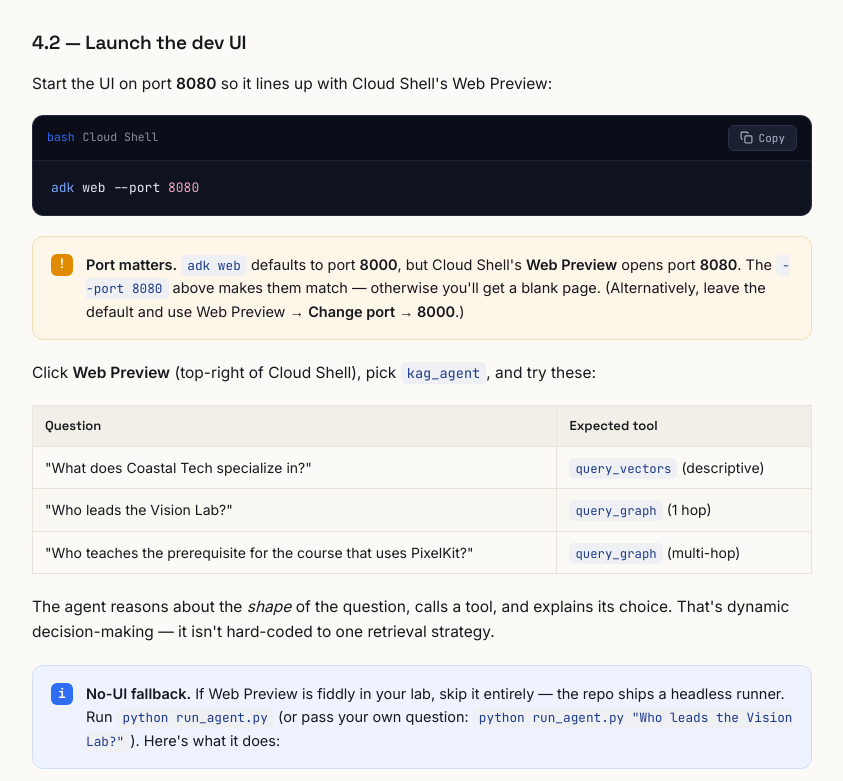
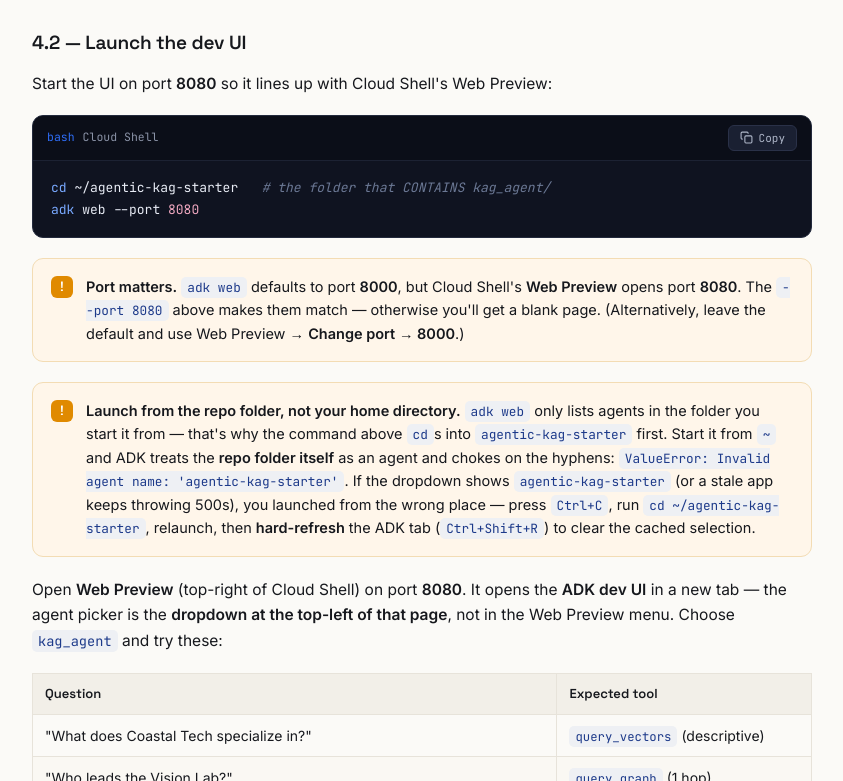
Before and after one commit to pytee/agentic-kag-starter, a plain HTML site: page docs/index.html in a window 1280 px wide. Shown: the part 11219-12000 px from the top of the page, without its empty margins (368-1211 px from the left). Drawn offline with Linux system fonts and the light colour scheme.

Commit message:
Clarify step 4.2: launch adk web from repo folder, fix dropdown confusion
- cd into agentic-kag-starter before 'adk web' (it only lists agents in the
  launch dir)
- warn that launching from ~ misreads the hyphenated repo name as an agent
  (ValueError: Invalid agent name)
- clarify the agent picker is the ADK page dropdown, not the Web Preview menu;
  hard-refresh to clear a stale selection

Co-Authored-By: Claude Opus 4.8 <noreply@anthropic.com>

```diff
--- a/docs/index.html
+++ b/docs/index.html
@@ -532,7 +532,8 @@ def query_vectors(question: str) -> str:
       <p>Start the UI on port <strong>8080</strong> so it lines up with Cloud Shell's Web Preview:</p>
       {{CODE:2}}
       <div class="note warn"><div class="ic">!</div><div><b>Port matters.</b> <code class="inl">adk web</code> defaults to port <b>8000</b>, but Cloud Shell's <b>Web Preview</b> opens port <b>8080</b>. The <code class="inl">--port 8080</code> above makes them match — otherwise you'll get a blank page. (Alternatively, leave the default and use Web Preview → <b>Change port → 8000</b>.)</div></div>
-      <p>Click <strong>Web Preview</strong> (top-right of Cloud Shell), pick <code class="inl">kag_agent</code>, and try these:</p>
+      <div class="note warn"><div class="ic">!</div><div><b>Launch from the repo folder, not your home directory.</b> <code class="inl">adk web</code> only lists agents in the folder you start it from — that's why the command above <code class="inl">cd</code>s into <code class="inl">agentic-kag-starter</code> first. Start it from <code class="inl">~</code> and ADK treats the <b>repo folder itself</b> as an agent and chokes on the hyphens: <code class="inl">ValueError: Invalid agent name: 'agentic-kag-starter'</code>. If the dropdown shows <code class="inl">agentic-kag-starter</code> (or a stale app keeps throwing 500s), you launched from the wrong place — press <code class="inl">Ctrl+C</code>, run <code class="inl">cd ~/agentic-kag-starter</code>, relaunch, then <b>hard-refresh</b> the ADK tab (<code class="inl">Ctrl+Shift+R</code>) to clear the cached selection.</div></div>
+      <p>Open <strong>Web Preview</strong> (top-right of Cloud Shell) on port <strong>8080</strong>. It opens the <strong>ADK dev UI</strong> in a new tab — the agent picker is the <strong>dropdown at the top-left of that page</strong>, not in the Web Preview menu. Choose <code class="inl">kag_agent</code> and try these:</p>
       {{TABLE_AGENT}}
       <p>The agent reasons about the <em>shape</em> of the question, calls a tool, and explains its choice. That's dynamic decision-making — it isn't hard-coded to one retrieval strategy.</p>
       <div class="note tip"><div class="ic">i</div><div><b>No-UI fallback.</b> If Web Preview is fiddly in your lab, skip it entirely — the repo ships a headless runner. Run <code class="inl">python run_agent.py</code> (or pass your own question: <code class="inl">python run_agent.py "Who leads the Vision Lab?"</code>). Here's what it does:</div></div>
@@ -560,7 +561,8 @@ root_agent = Agent(
       {file:"Cloud Shell", lang:"bash", code:`mkdir kag_agent
 cp agent.py kag_agent/agent.py
 echo "from .agent import root_agent" > kag_agent/__init__.py`},
-      {file:"Cloud Shell", lang:"bash", code:`adk web --port 8080`},
+      {file:"Cloud Shell", lang:"bash", code:`cd ~/agentic-kag-starter   # the folder that CONTAINS kag_agent/
+adk web --port 8080`},
       {file:"run_agent.py", lang:"python", code:`import sys, asyncio
 from google.adk.runners import InMemoryRunner
 from google.genai import types
```
